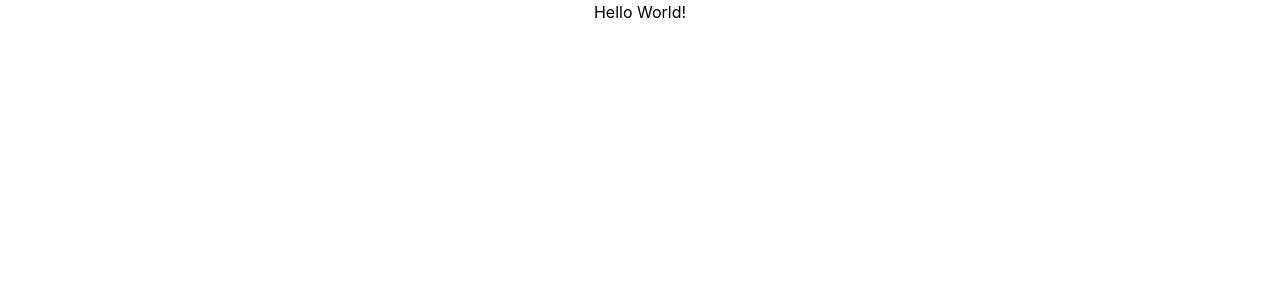
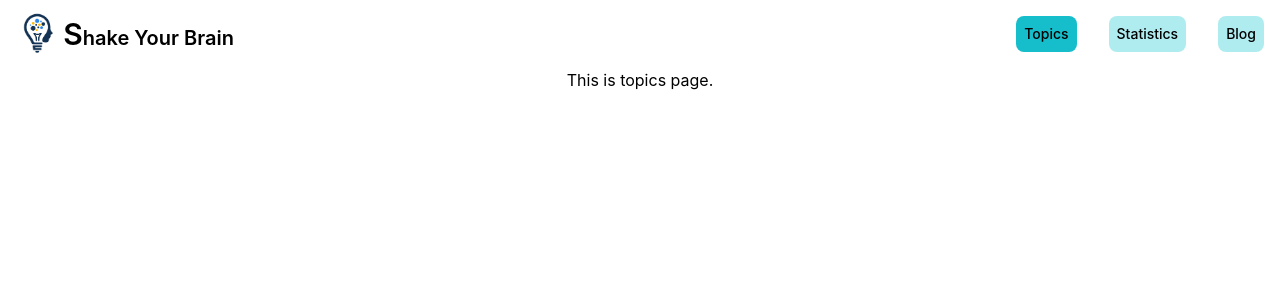
Before and after one commit to k-m-rahman/Shake-Your-Brain, a React (Create React App) app: page /topics in a window 1280 px wide. Shown: the top 300 px of the page. Built offline with nearby package versions, Linux system fonts and the light colour scheme.

Commit message:
added routes and nav bar

```diff
--- a/src/App.js
+++ b/src/App.js
@@ -1,9 +1,11 @@
+import { RouterProvider } from "react-router-dom";
 import "./App.css";
+import { router } from "./utils/Routes";
 
 function App() {
   return (
     <div className="App">
-      <h1>Hello World!</h1>
+      <RouterProvider router={router}></RouterProvider>
     </div>
   );
 }
--- /dev/null
+++ b/src/components/Blog.jsx
@@ -0,0 +1,11 @@
+import React from 'react';
+
+const Blog = () => {
+    return (
+        <div>
+            This is blog page .
+        </div>
+    );
+};
+
+export default Blog;
--- /dev/null
+++ b/src/components/ErrorPage.jsx
@@ -0,0 +1,52 @@
+import React from 'react'
+import { Link } from 'react-router-dom'
+
+const ErrorPage = () => {
+  return (
+    <section className='flex items-center h-screen p-16 bg-gray-100 text-gray-900'>
+      <div className='container flex flex-col items-center justify-center px-5 mx-auto my-8'>
+        <svg
+          xmlns='http://www.w3.org/2000/svg'
+          viewBox='0 0 512 512'
+          className='w-40 h-40 text-gray-600'
+        >
+          <path
+            fill='currentColor'
+            d='M256,16C123.452,16,16,123.452,16,256S123.452,496,256,496,496,388.548,496,256,388.548,16,256,16ZM403.078,403.078a207.253,207.253,0,1,1,44.589-66.125A207.332,207.332,0,0,1,403.078,403.078Z'
+          ></path>
+          <rect
+            width='176'
+            height='32'
+            x='168'
+            y='320'
+            fill='currentColor'
+          ></rect>
+          <polygon
+            fill='currentColor'
+            points='210.63 228.042 186.588 206.671 207.958 182.63 184.042 161.37 162.671 185.412 138.63 164.042 117.37 187.958 141.412 209.329 120.042 233.37 143.958 254.63 165.329 230.588 189.37 251.958 210.63 228.042'
+          ></polygon>
+          <polygon
+            fill='currentColor'
+            points='383.958 182.63 360.042 161.37 338.671 185.412 314.63 164.042 293.37 187.958 317.412 209.329 296.042 233.37 319.958 254.63 341.329 230.588 365.37 251.958 386.63 228.042 362.588 206.671 383.958 182.63'
+          ></polygon>
+        </svg>
+        <div className='max-w-md text-center'>
+          <h2 className='mb-8 font-extrabold text-9xl text-gray-600'>
+            <span className='sr-only'>Error</span>404
+          </h2>
+          <p className='text-2xl font-semibold md:text-3xl mb-8'>
+            Sorry, we couldn't find this page.
+          </p>
+          <Link
+            to='/'
+            className='px-8 py-3 font-semibold rounded bg-cyan-200 text-gray-900'
+          >
+            Back to homepage
+          </Link>
+        </div>
+      </div>
+    </section>
+  )
+}
+
+export default ErrorPage
--- /dev/null
+++ b/src/components/Header.js
@@ -0,0 +1,56 @@
+import { Navbar } from "flowbite-react";
+import React from "react";
+import { NavLink } from "react-router-dom";
+import logo from "../assets/logo.png";
+
+const Header = () => {
+  return (
+    <Navbar fluid={true} rounded={true}>
+      <Navbar.Brand href="/">
+        <img
+          src={logo}
+          className=" h-12 sm:h-12 mr-1  "
+          alt="brain light logo"
+        />
+        <span className="self-center whitespace-nowrap text-xl font-semibold dark:text-white">
+          <span className="text-3xl">S</span>hake Your Brain
+        </span>
+      </Navbar.Brand>
+      <Navbar.Toggle />
+      <Navbar.Collapse>
+        <NavLink
+          className={({ isActive }) =>
+            !isActive
+              ? "bg-teal-200 p-2 rounded-lg"
+              : "bg-teal-400 p-2 rounded-lg"
+          }
+          to="topics"
+        >
+          Topics
+        </NavLink>
+        <NavLink
+          className={({ isActive }) =>
+            !isActive
+              ? "bg-teal-200 p-2 rounded-lg"
+              : "bg-teal-400 p-2 rounded-lg"
+          }
+          to="/statistics"
+        >
+          Statistics
+        </NavLink>
+        <NavLink
+          className={({ isActive }) =>
+            !isActive
+              ? "bg-teal-200 p-2 rounded-lg"
+              : "bg-teal-400 p-2 rounded-lg"
+          }
+          to="/blog"
+        >
+          Blog
+        </NavLink>
+      </Navbar.Collapse>
+    </Navbar>
+  );
+};
+
+export default Header;
--- /dev/null
+++ b/src/components/Root.js
@@ -0,0 +1,14 @@
+import React from "react";
+import { Outlet } from "react-router-dom";
+import Header from "./Header";
+
+const Root = () => {
+  return (
+    <div>
+      <Header></Header>
+      <Outlet></Outlet>
+    </div>
+  );
+};
+
+export default Root;
--- /dev/null
+++ b/src/components/Statistics.js
@@ -0,0 +1,7 @@
+import React from "react";
+
+const Statistics = () => {
+  return <div>This is statistics page</div>;
+};
+
+export default Statistics;
--- /dev/null
+++ b/src/components/Topics.js
@@ -0,0 +1,7 @@
+import React from "react";
+
+const Topics = () => {
+  return <div>This is topics page.</div>;
+};
+
+export default Topics;
--- /dev/null
+++ b/src/utils/Routes.js
@@ -0,0 +1,32 @@
+import { createBrowserRouter } from "react-router-dom";
+import Blog from "../components/Blog";
+import ErrorPage from "../components/ErrorPage";
+import Root from "../components/Root";
+import Statistics from "../components/Statistics";
+import Topics from "../components/Topics";
+
+export const router = createBrowserRouter([
+  {
+    path: "/",
+    element: <Root></Root>,
+    errorElement: <ErrorPage></ErrorPage>,
+    children: [
+      {
+        path: "/",
+        element: <Topics></Topics>,
+      },
+      {
+        path: "topics",
+        element: <Topics></Topics>,
+      },
+      {
+        path: "statistics",
+        element: <Statistics></Statistics>,
+      },
+      {
+        path: "blog",
+        element: <Blog></Blog>,
+      },
+    ],
+  },
+]);
```
Also changed, not shown: src/assets/logo.png (added).
